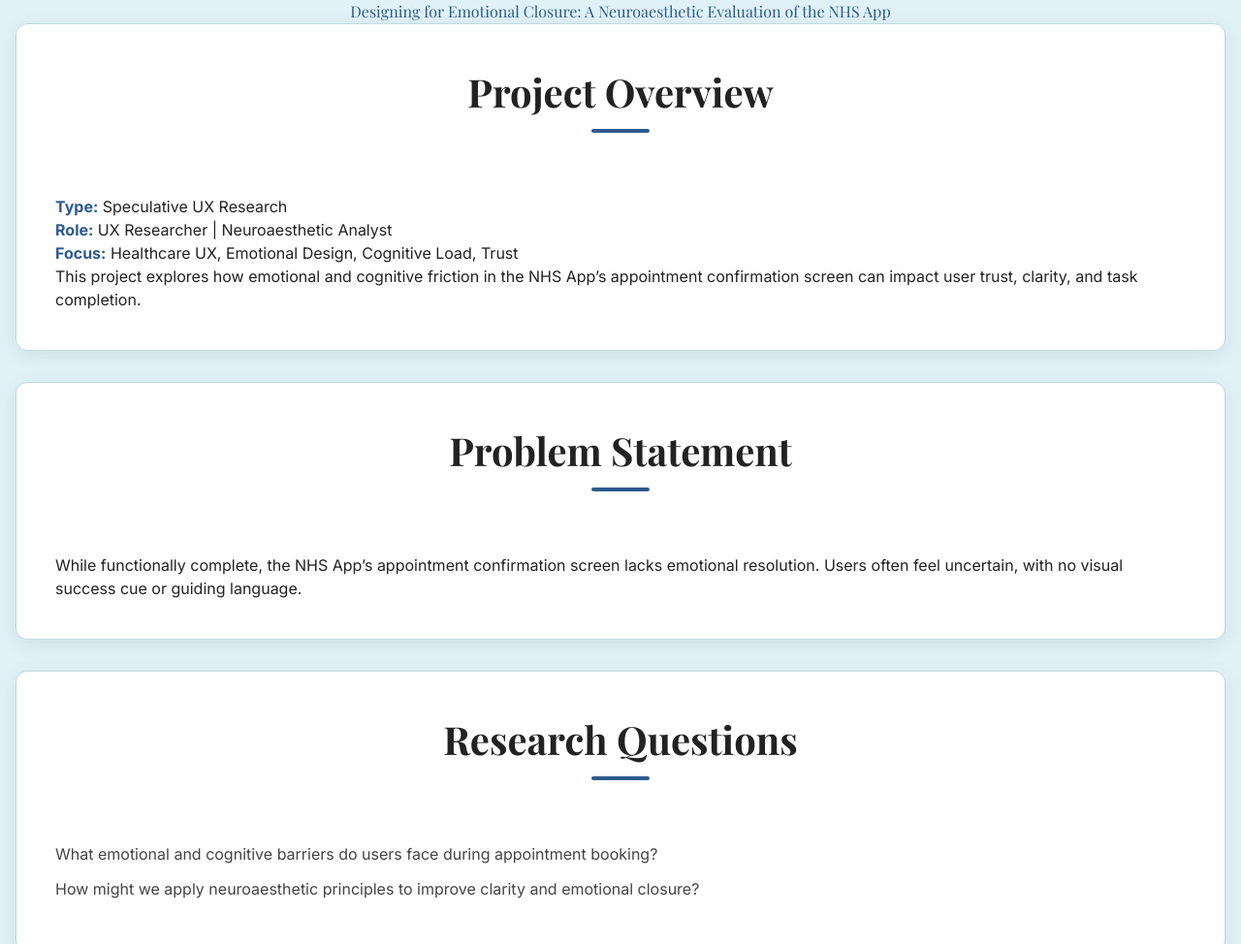
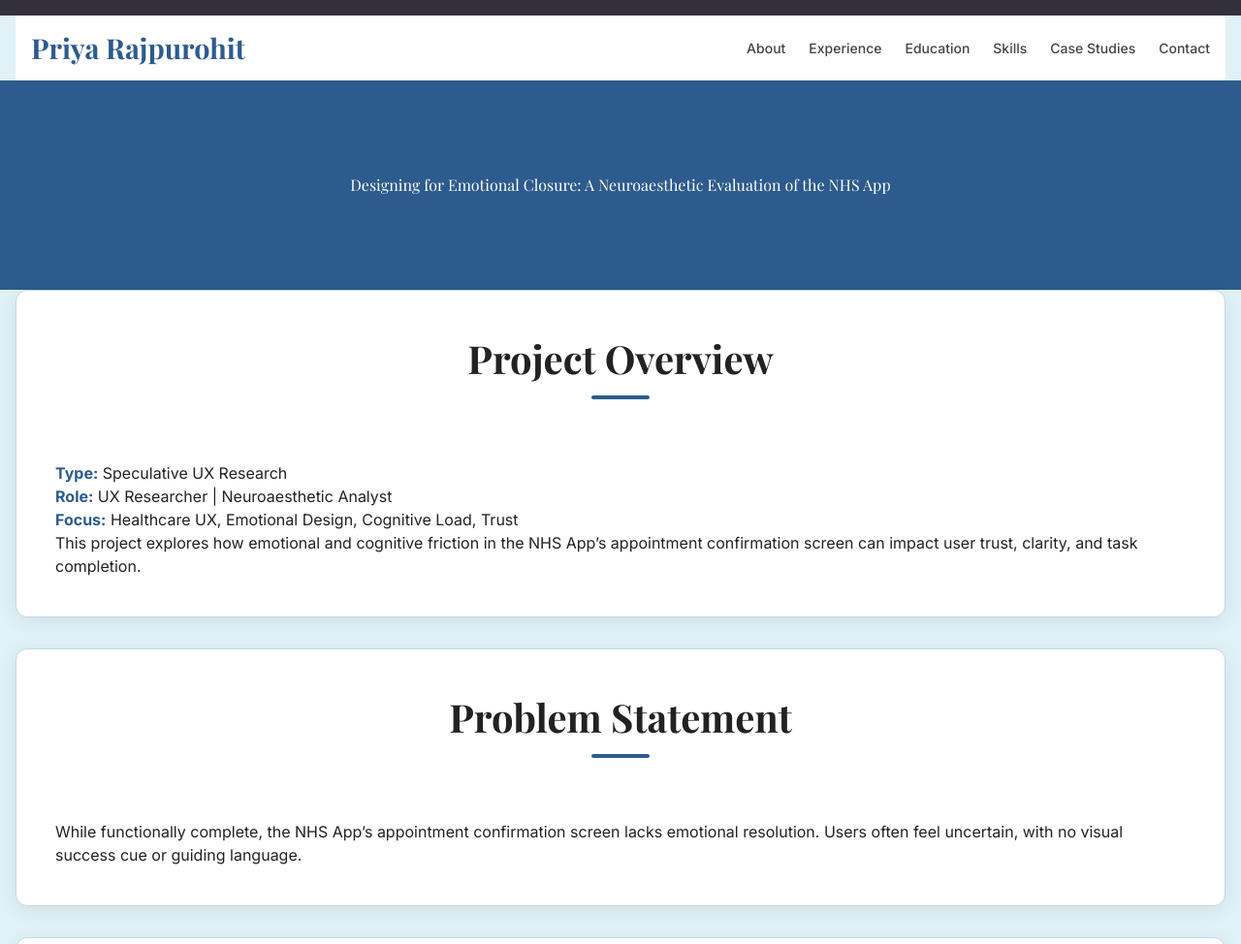
Before and after one commit to priya-rajp/priya-rajp.github.io, a plain HTML site: page nhs.html in a window 1280 px wide. Shown: the top 974 px of the page at 97% size. Drawn offline with nearby package versions, Linux system fonts and the light colour scheme.

Commit message:
Update nhs.html

```diff
--- a/nhs.html
+++ b/nhs.html
@@ -7,6 +7,7 @@
     <script src="https://cdn.tailwindcss.com"></script>
     <link href="https://fonts.googleapis.com/css2?family=Inter:wght@300;400;500;600;700&family=Playfair+Display:wght@400;700&display=swap" rel="stylesheet">
     <style>
+        /* Define CSS variables for consistent theming */
         :root {
             --primary-color: #2D5B8D; /* A sapphire blue */
             --text-color-dark: #222222; /* Darker for contrast */
@@ -14,8 +15,11 @@
             --bg-light: #e0f2f7; /* Very light blue for background */
             --bg-white: #ffffff;
             --border-light: #bfdae3; /* Light blue border */
+            --dark-bar-bg: #33303c; /* Dark background for the very top bar, consistent with other case study */
+            --dark-bar-text: #ffffff; /* White text for the dark bar */
         }
 
+        /* Base body styling for font, background, and text color */
         body {
             font-family: 'Inter', sans-serif;
             background-color: var(--bg-light);
@@ -31,8 +35,8 @@
 
         /* Specific style for the main title (h1) to match the primary color */
         h1 {
-            color: var(--primary-color);
-            font-size: 4.5rem; /* Increased size for main title */
+            color: var(--dark-bar-text); /* Changed to white for the blue hero section */
+            font-size: 5.5rem; /* Increased size for main title, consistent with other case study */
             text-align: center;
             margin-bottom: 3rem;
             text-wrap: balance; /* Improves line breaks for large text */
@@ -48,6 +52,7 @@
             padding-bottom: 1rem;
             color: var(--text-color-dark);
         }
+        /* Underline effect for section titles */
         .section-title::after {
             content: '';
             display: block;
@@ -81,6 +86,14 @@
             border: 1px solid var(--border-light);
             padding: 2.5rem; /* Increased padding */
             margin-bottom: 2rem; /* Add margin to separate cards */
+        }
+
+        /* Sub-heading within cards */
+        .card h3 {
+            font-size: 1.75rem; /* Slightly smaller than section-title, larger than body text */
+            font-weight: 600;
+            margin-bottom: 1.5rem;
+            color: var(--primary-color);
         }
 
         /* Image styling for screenshots and wireframes */
@@ -152,12 +165,75 @@
             color: var(--text-color-dark);
             text-decoration: underline;
         }
+
+        /* Header title styling */
+        .header-title {
+            font-family: 'Playfair Display', serif;
+            font-size: 1.8rem; /* Adjust as needed */
+            font-weight: 700;
+            color: var(--primary-color);
+            text-decoration: none;
+        }
+        .header-title:hover {
+            text-decoration: underline;
+        }
+
+        /* Navigation link styling */
+        .nav-link {
+            color: var(--text-color-light);
+            font-weight: 500;
+            text-decoration: none;
+            transition: color 0.3s ease;
+        }
+        .nav-link:hover {
+            color: var(--primary-color);
+            text-decoration: underline;
+        }
+
+        /* Hero section styling */
+        .hero-section {
+            background-color: var(--primary-color); /* Blue background */
+            padding: 6rem 1rem; /* Ample padding */
+            text-align: center;
+            color: var(--dark-bar-text); /* White text */
+        }
     </style>
 </head>
 <body>
+    <!-- Dark bar at the very top -->
+    <div class="bg-[var(--dark-bar-bg)] py-2">
+        <div class="container mx-auto px-4">
+            <!-- You can add some content here if needed, e.g., a small message or social icons -->
+        </div>
+    </div>
+
     <div class="container">
-        <h1>Designing for Emotional Closure: A Neuroaesthetic Evaluation of the NHS App</h1>
+        <!-- Header section with navigation -->
+        <header class="py-3 bg-white">
+            <nav class="container mx-auto flex flex-col sm:flex-row justify-between items-center px-4">
+                <a href="#" class="header-title mb-2 sm:mb-0">Priya Rajpurohit</a>
+                <div class="flex flex-wrap justify-center gap-x-6 gap-y-2 text-sm">
+                    <a href="https://priya-rajp.github.io/#about" class="nav-link">About</a>
+                    <a href="https://priya-rajp.github.io/#experience" class="nav-link">Experience</a>
+                    <a href="https://priya-rajp.github.io/#accomplishments" class="nav-link">Education</a>
+                    <a href="https://priya-rajp.github.io/#skills" class="nav-link">Skills</a>
+                    <a href="https://priya-rajp.github.io/#case-studies" class="nav-link">Case Studies</a>
+                    <a href="https://priya-rajp.github.io/#contact" class="nav-link">Contact</a>
+                </div>
+            </nav>
+        </header>
+    </div>
 
+    <!-- Hero section with the main title -->
+    <section class="hero-section">
+        <div class="container mx-auto">
+            <h1>Designing for Emotional Closure: A Neuroaesthetic Evaluation of the NHS App</h1>
+            <!-- Placeholder for a circle or other hero content if needed -->
+            <!-- <div class="w-32 h-32 rounded-full border-4 border-white mx-auto mt-8"></div> -->
+        </div>
+    </section>
+
+    <div class="container">
         <section id="overview" class="card">
             <h2 class="section-title">Project Overview</h2>
             <p><strong>Type:</strong> Speculative UX Research<br>
@@ -224,7 +300,7 @@
         <section id="proposed-redesign" class="card">
             <h2 class="section-title">Proposed Redesign</h2>
             <!-- <img src="https://placehold.co/800x500/2D5B8D/ffffff?text=Redesigned+Wireframe" alt="Redesigned Figma Wireframe" class="wireframe"> -->
-           <!-- <p class="text-center text-gray-500 italic">Image of the redesigned Figma Wireframe would go here.</p>-->
+            <!-- <p class="text-center text-gray-500 italic">Image of the redesigned Figma Wireframe would go here.</p>-->
             <ul>
                 <li><span class="highlight">✅ Success icon</span> and affirming header</li>
                 <li><span class="highlight">🧘 Simplified copy</span> and whitespace for fluency</li>
```
